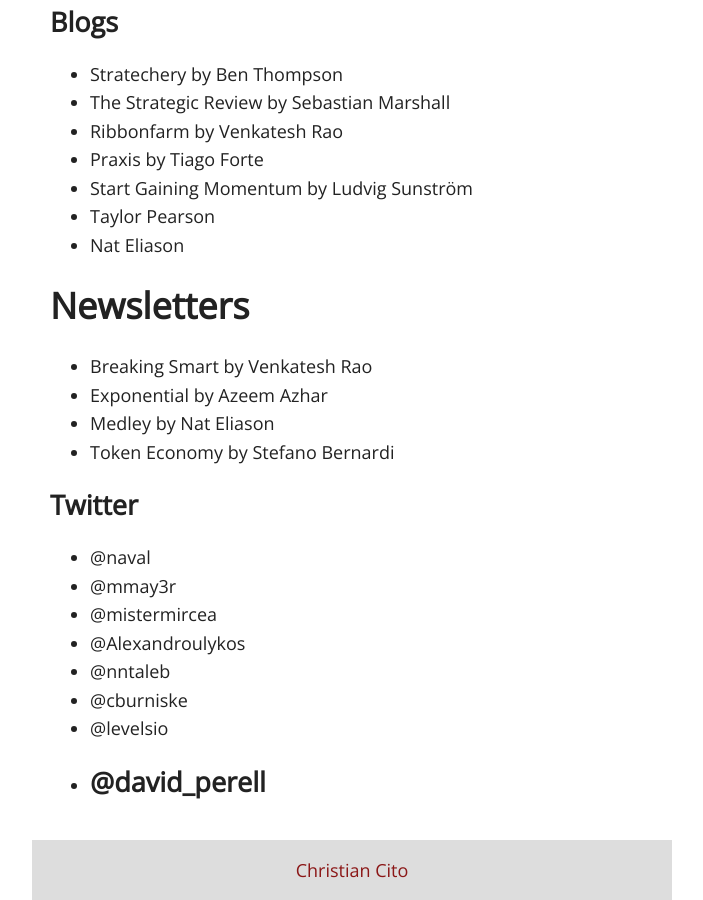
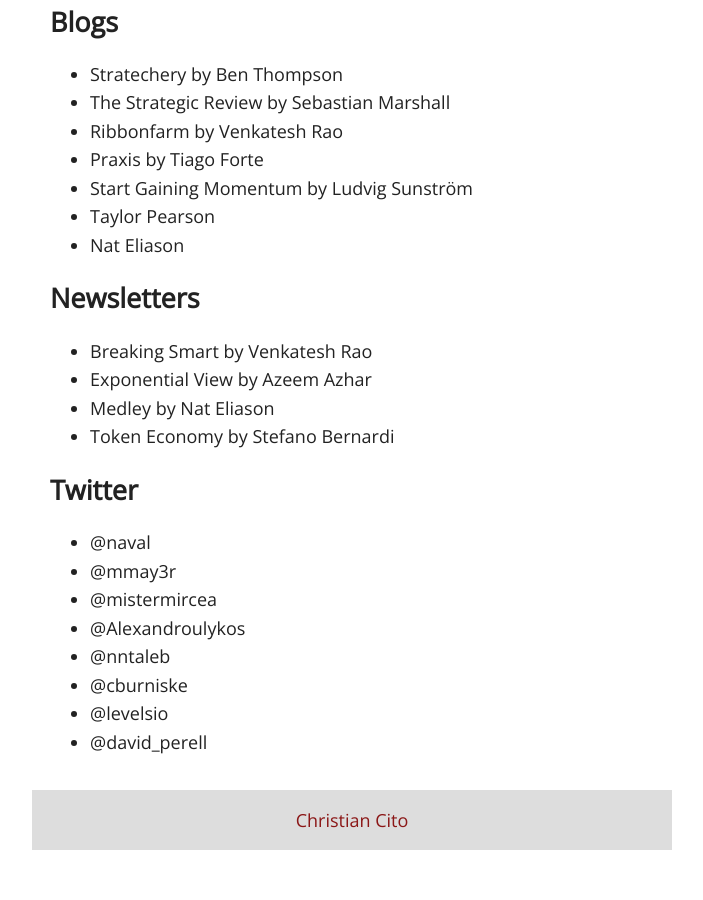
Before and after one commit to chrcit/christiancito.com, a Jekyll site: the page built from _posts/2017-10-28-reading.md, in a window 1280 px wide and 900 px high, scrolled down 1458 px. Shown: the whole window, without its empty margins (288-991 px from the left). Built offline with Jekyll 4.4.1, drawn with Linux system fonts in a browser that asks for light colours; after the commit the page ends 2308 px from its top, so only the background shows below that.

Commit message:
Fixed formatting

```diff
--- a/_posts/2017-10-28-reading.md
+++ b/_posts/2017-10-28-reading.md
@@ -61,9 +61,9 @@
 - Taylor Pearson
 - Nat Eliason
 
-# Newsletters
+## Newsletters
 - Breaking Smart by Venkatesh Rao
-- Exponential by Azeem Azhar
+- Exponential View by Azeem Azhar
 - Medley by Nat Eliason
 - Token Economy by Stefano Bernardi
 
@@ -76,4 +76,3 @@
 - @cburniske
 - @levelsio
 - @david_perell
--
```
